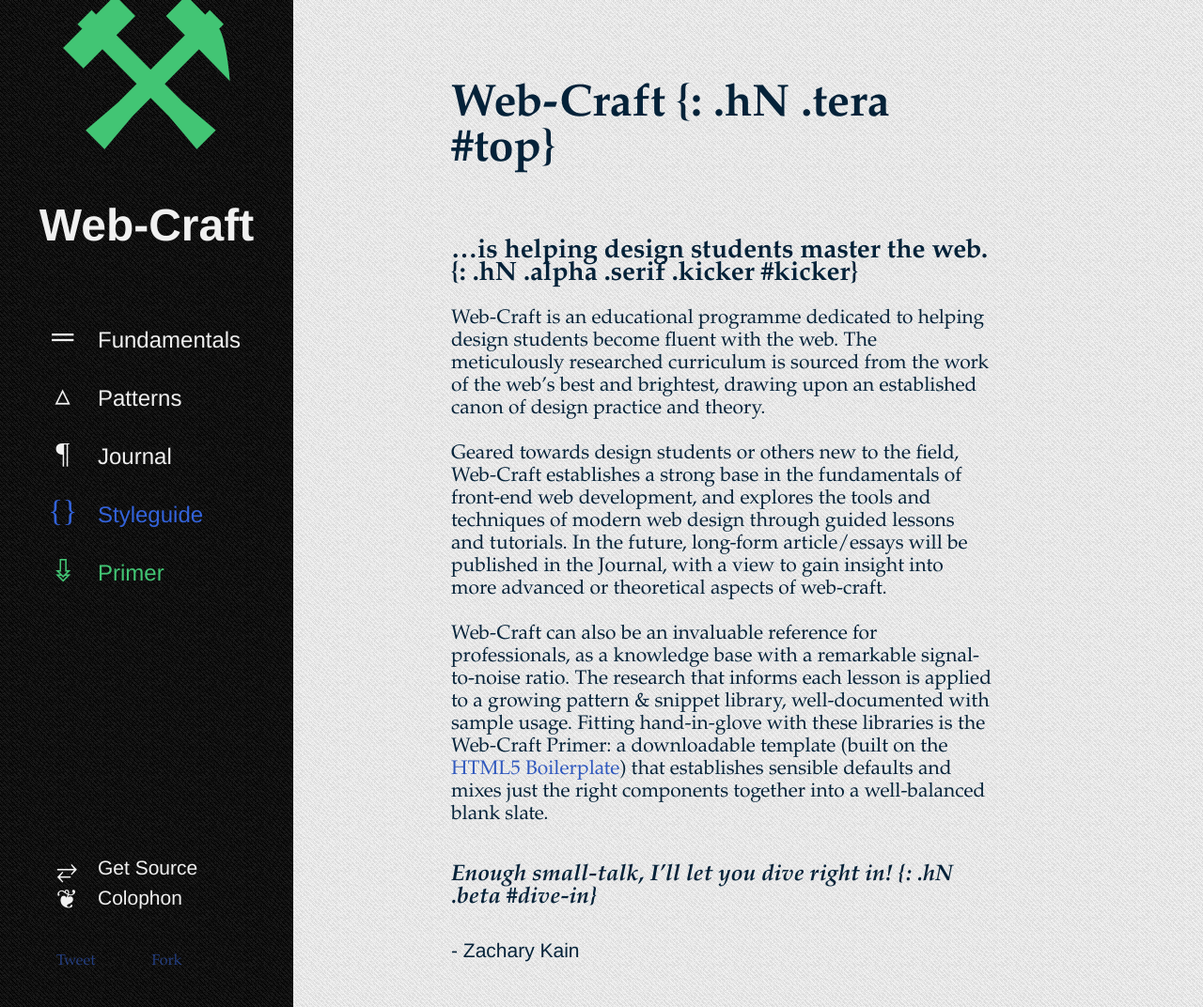
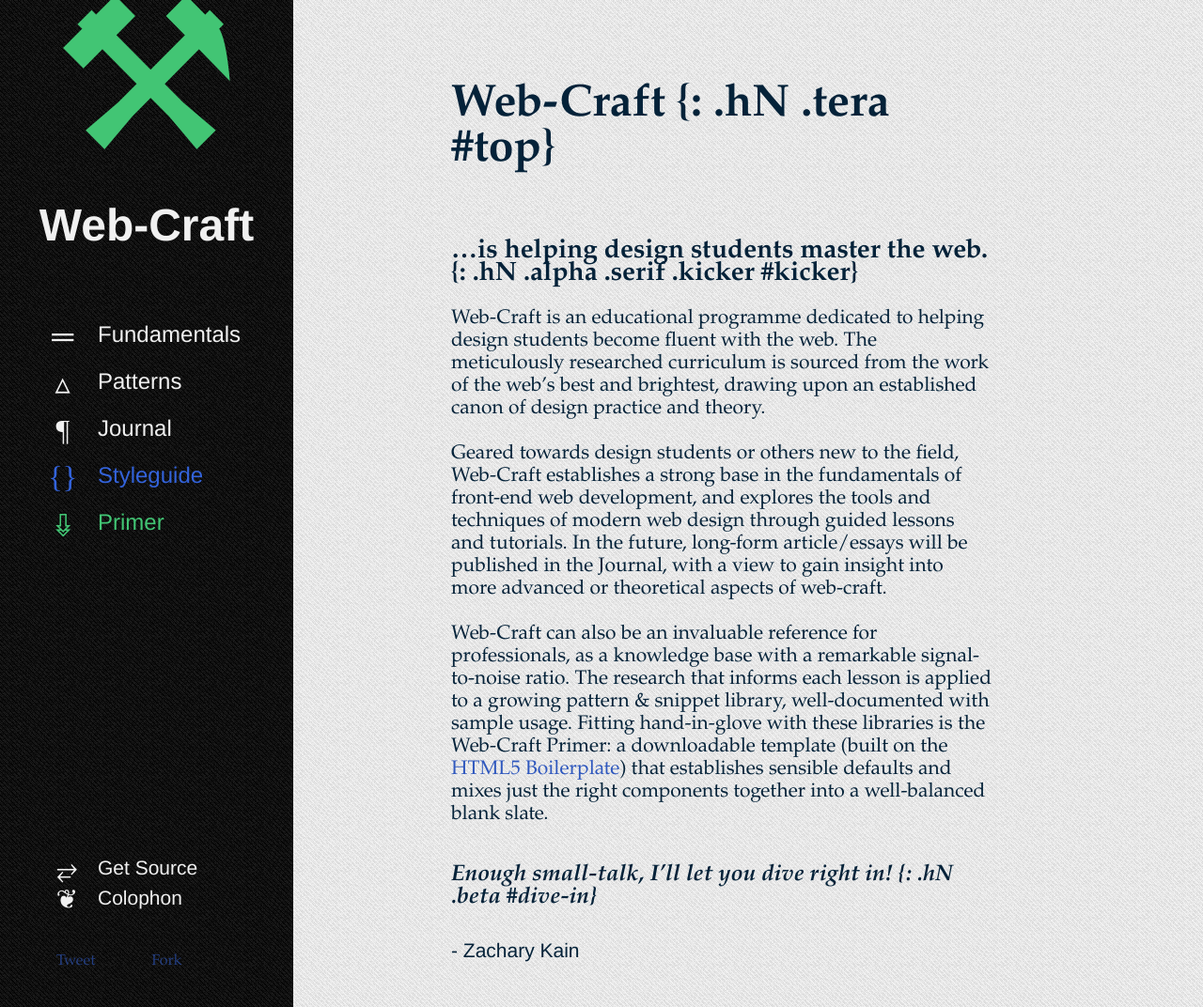
Before and after one commit to caycefischer/webcraft, a Jekyll site: the page built from index.markdown, in a window 1280 px wide and 1072 px high. Shown: the whole window at 94% size. Built offline with Jekyll 4.4.1, drawn with Linux system fonts in a browser that asks for light colours; nearby versions of some CDN libraries; comment, search, counter and statistics services are not loaded.

Commit message:
change media query to fix odd nav line-height jumping

```diff
--- a/css/style.css
+++ b/css/style.css
@@ -1117,6 +1117,9 @@
       .page, section[role="main"] {
          margin-left: 24em;
       }
+      .anchor-panel .gamma {
+         line-height: 1.5;
+      }
    }
 
    @media all and (max-height: 720px) {
@@ -1137,9 +1140,6 @@
       }
       .anchor-panel .gamma {
          margin-bottom: 0.5rem;
-      }
-      .anchor-panel .gamma {
-         line-height: 1.5;
       }
    }
 
```
